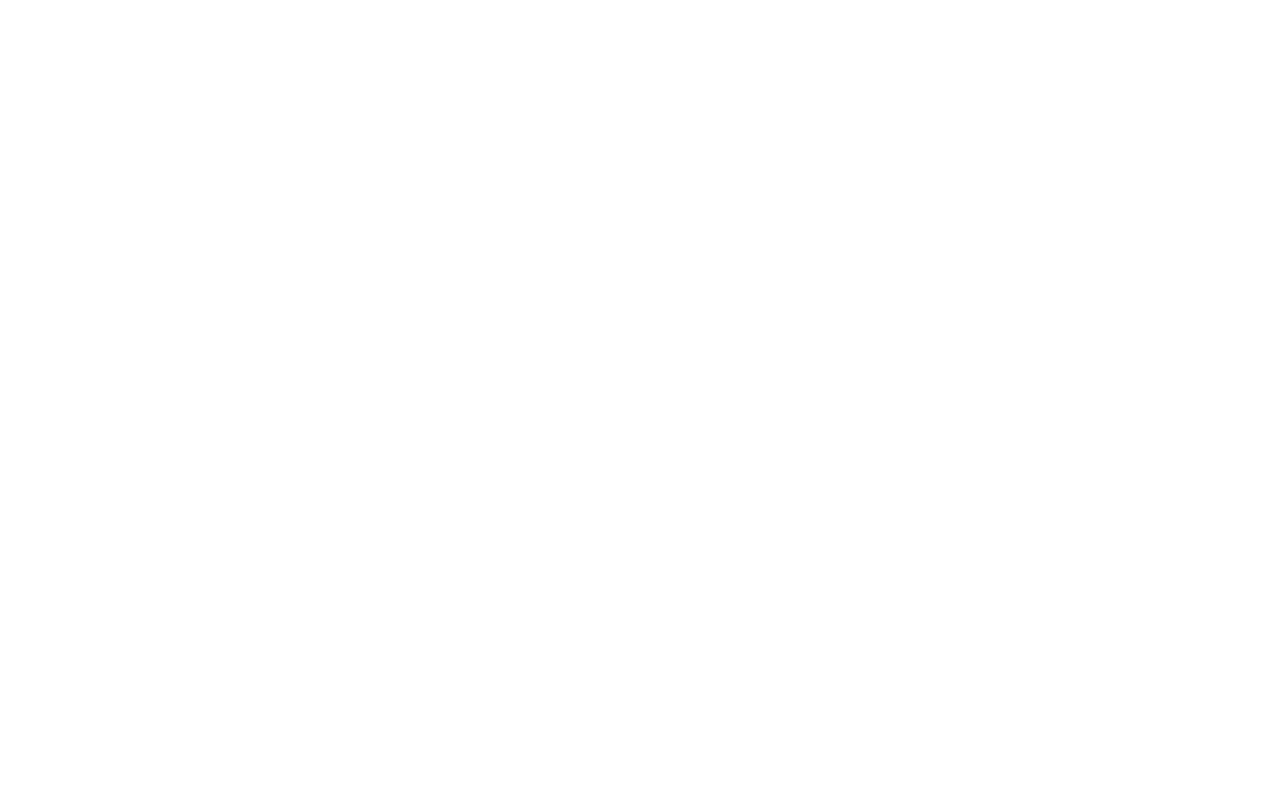
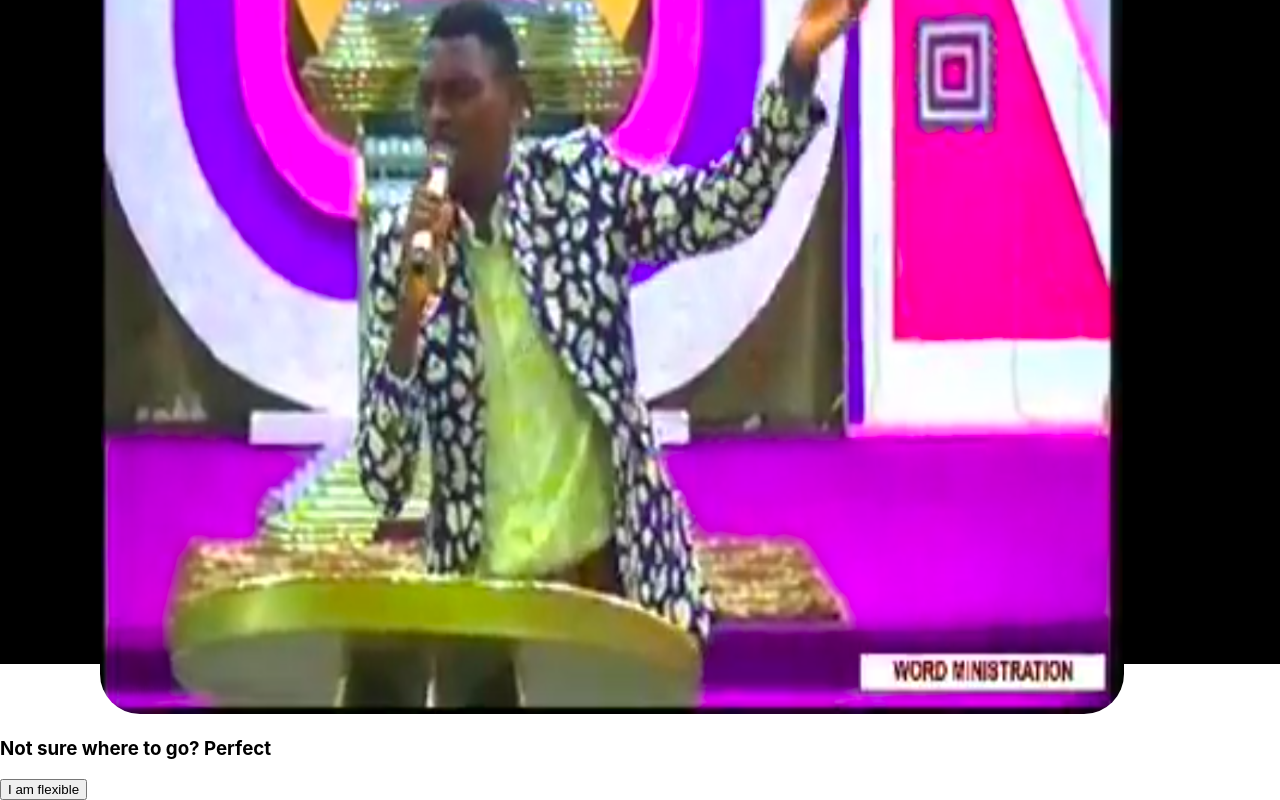
Before and after one commit to AsonglefacMillenium/airbnb-clone, a React (Create React App) app: page / in a window 1280 px wide. Shown: the part 236-1036 px from the top of the page. Before the commit the page ends 800 px from the top, so only its background shows below. Built offline with nearby package versions, Linux system fonts and the light colour scheme.

Commit message:
added dark section

```diff
--- a/src/Components/Home.js
+++ b/src/Components/Home.js
@@ -1,11 +1,13 @@
 import React from 'react'
 import Header from './Header/Header.js'
 import "./Home.js"
+import Homebody from './Homebody/Homebody.js'
 
 const Home = () => {
     return (
         <div className="home">
         <Header/>
+        <Homebody/>
 
         </div>
     )
--- /dev/null
+++ b/src/Components/Homebody/Homebody.css
@@ -0,0 +1,22 @@
+.homebody {
+    margin: 0;
+    padding: 0;
+}
+
+.homebody .dark-background {
+    width: 100vw;
+    height: 800px;
+    background-color: black;
+}
+
+.dark-background img {
+    width: 80vw;
+    height: 100vh;
+    margin-left: 100px;
+    margin-top: 50px;
+    border-radius: 40px;
+}
+
+.dark-content h3 {
+    color: black;
+}
--- /dev/null
+++ b/src/Components/Homebody/Homebody.js
@@ -0,0 +1,18 @@
+import React from 'react'
+import "./Homebody.css"
+
+const Homebody = () => {
+    return (
+        <div className="homebody">
+            <div className="dark-background">
+                <img src="../assets/darkback.png" alt="" />
+                <div className="dark-content">
+                    <h3>Not sure where to go? Perfect</h3>
+                    <button>I am flexible</button>
+                </div>
+            </div>
+        </div>
+    )
+}
+
+export default Homebody
```
Also changed, not shown: public/assets/darkback.png (added).
